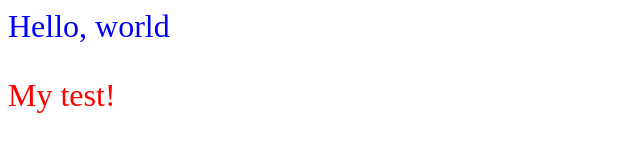
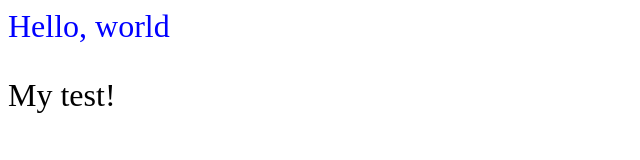
Before and after one commit to Lisaisagenius/Lisaisagenius.github.io, a plain HTML site: page index3.html in a window 1280 px wide. Shown: the whole page, without its empty margins (0-640 px from the left). Drawn offline with Linux system fonts and the light colour scheme.

Commit message:
Update index3.html

```diff
--- a/index3.html
+++ b/index3.html
@@ -6,7 +6,7 @@
 #Lisa{
 color:blue;
 }
-  .myclass{
+  #myclass{
     color:red;
   }
   p{
```
